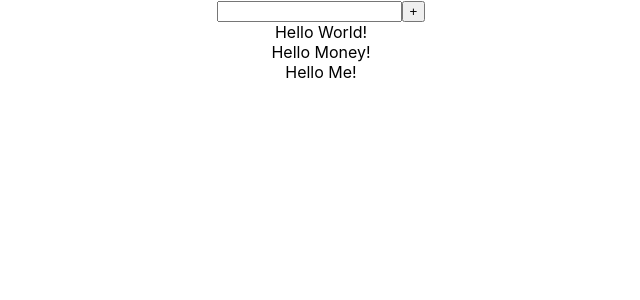
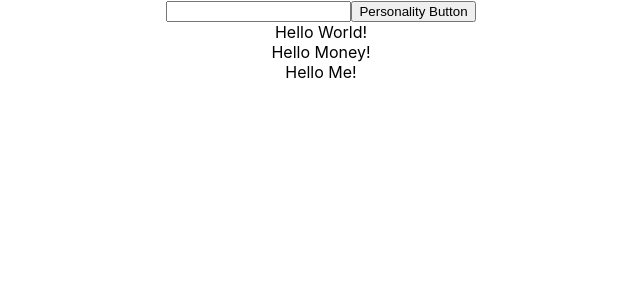
Before and after one commit to trifonova-dev/microtasks, a React (Create React App) app: page / in a window 1280 px wide. Shown: the top 300 px of the page, without its empty margins (319-959 px from the left). Built offline with nearby package versions, Linux system fonts and the light colour scheme.

Commit message:
button_train_1_input+Button_part_2

```diff
--- a/src/App.tsx
+++ b/src/App.tsx
@@ -1,6 +1,9 @@
 import React, {useState} from 'react';
 import './App.css';
 import {FullInput} from "./site/Components/FullInput";
+import {Input} from "./site/Components/Input";
+import {Button} from "./site/Components/Button";
+import {serialize} from "node:v8";
 
 
 function App() {
@@ -15,10 +18,26 @@ function App() {
         let newMessage = {message: title};
         setMessage([newMessage, ...message])
     }
+
+    const [title, setTitle] = useState("")
+
+    const callbackButtonHandler = ()=>{
+        addTitle(title);
+        setTitle("")
+    }
+
+
     return (
         <div className={"App"}>
-            <FullInput
-                addTitle={addTitle}
+            {/*<FullInput*/}
+            {/*    addTitle={addTitle}*/}
+            {/*/>*/}
+            <Input
+                title={title}
+                setTitle={setTitle}/>
+            <Button
+                title={"Personality Button"}
+                callback={callbackButtonHandler}
             />
             <div>
                 {message.map((el, index) => {
--- a/src/site/Components/Button.tsx
+++ b/src/site/Components/Button.tsx
@@ -1,11 +1,14 @@
 export type ButtonType = {
     title: string
-    onClick?: () => void
+    callback: () => void
 }
 
-export const Button = ({title, onClick}: ButtonType) => {
+export const Button = ({title, callback}: ButtonType) => {
+    const onClickButtonHandler = () => {
+        callback();
+    }
     return (
-        <button onClick={onClick}>
+        <button onClick={onClickButtonHandler}>
             {title}
         </button>
     );
--- /dev/null
+++ b/src/site/Components/Input.tsx
@@ -0,0 +1,19 @@
+import {ChangeEvent} from "react";
+
+export type InputType = {
+    title: string
+    setTitle: (title:string) => void
+}
+
+export const Input = ({title, setTitle}:InputType) => {
+    const onChangeInputHandler = (event: ChangeEvent<HTMLInputElement, HTMLInputElement>) => {
+        title = (event.currentTarget.value)
+        setTitle(title)
+    }
+    return (
+        <input
+            value={title}
+            onChange={onChangeInputHandler}
+        />
+    );
+};
```
